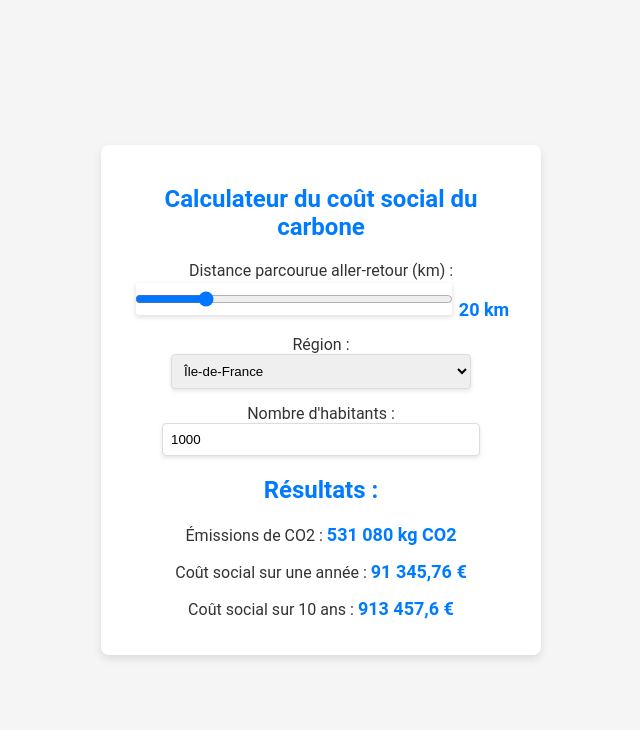
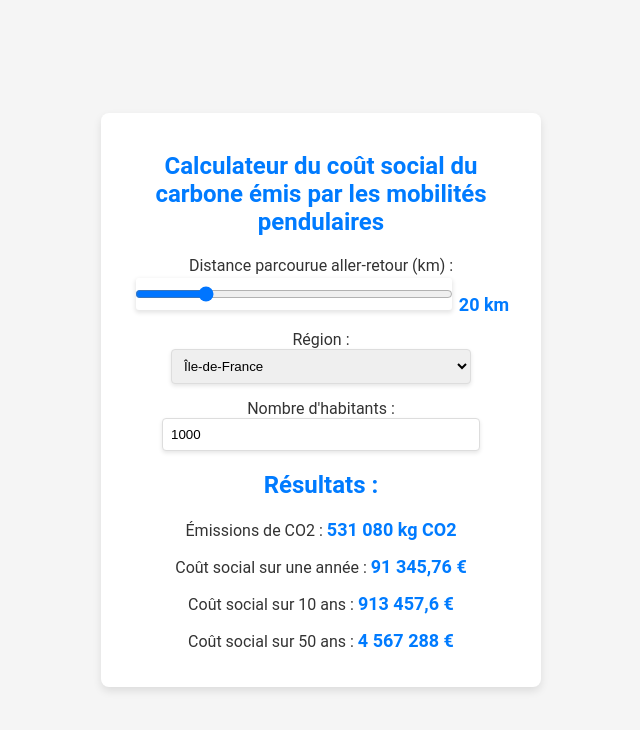
Before and after one commit to mariusbrion/calculateur-carbone, a plain HTML site: page index.html in a window 1280 px wide. Shown: the whole page, without its empty margins (319-959 px from the left). Drawn offline with Linux system fonts and the light colour scheme.

Commit message:
Update index.html

```diff
--- a/index.html
+++ b/index.html
@@ -3,7 +3,7 @@
 <head>
   <meta charset="UTF-8">
   <meta name="viewport" content="width=device-width, initial-scale=1.0">
-  <title>Calculateur de coût carbone</title>
+  <title>Calculateur de coût carbone des mobilités pendulaires</title>
   <style>
     /* Styles CSS */
     body {
@@ -83,7 +83,7 @@
 </head>
 <body>
   <div id="calculator">
-    <h2>Calculateur du coût social du carbone</h2>
+    <h2>Calculateur du coût social du carbone émis par les mobilités pendulaires</h2>
 
     <label for="distance">Distance parcourue aller-retour (km) :</label>
     <input type="range" id="distance" min="1" max="100" value="20">
@@ -100,6 +100,10 @@
       <option value="122.3">Normandie</option>
       <option value="123.6">Nouvelle-Aquitaine</option>
       <option value="122.2">Occitanie</option>
+      <option value="122.9">Bretagne</option>
+      <option value="123">Auvergne-Rhône-Alpes</option>
+      <option value="121.4">Provence-Alpes-Côte d'Azur</option>
+      <option value="124.7">Corse</option>
     </select>
 
     <label for="habitants">Nombre d'habitants :</label>
@@ -110,6 +114,7 @@
       <p>Émissions de CO2 : <output id="emissions">0 kg CO2</output></p>
       <p>Coût social sur une année : <output id="cout">0 €</output></p>
       <p>Coût social sur 10 ans : <output id="cout10ans">0 €</output></p>
+      <p>Coût social sur 50 ans : <output id="cout50ans">0 €</output></p>
     </div>
   </div>
 
@@ -121,6 +126,8 @@
     const habitantsInput = document.getElementById('habitants');
     const emissionsOutput = document.getElementById('emissions');
     const coutOutput = document.getElementById('cout');
+    const cout10ansOutput = document.getElementById('cout10ans');
+    const cout50ansOutput = document.getElementById('cout50ans');
 
     function updateCalcul() {
       const distance = parseFloat(distanceSlider.value);
@@ -138,7 +145,11 @@
 
       // Calcul du coût social sur 10 ans
       const cout10ans = cout * 10;
-      document.getElementById('cout10ans').textContent = `${cout10ans.toLocaleString('fr-FR')} €`;
+      cout10ansOutput.textContent = `${cout10ans.toLocaleString('fr-FR')} €`;
+
+      // Calcul du coût social sur 50 ans
+      const cout50ans = cout * 50;
+      cout50ansOutput.textContent = `${cout50ans.toLocaleString('fr-FR')} €`;
     }
 
     distanceSlider.addEventListener('input', () => {
```
